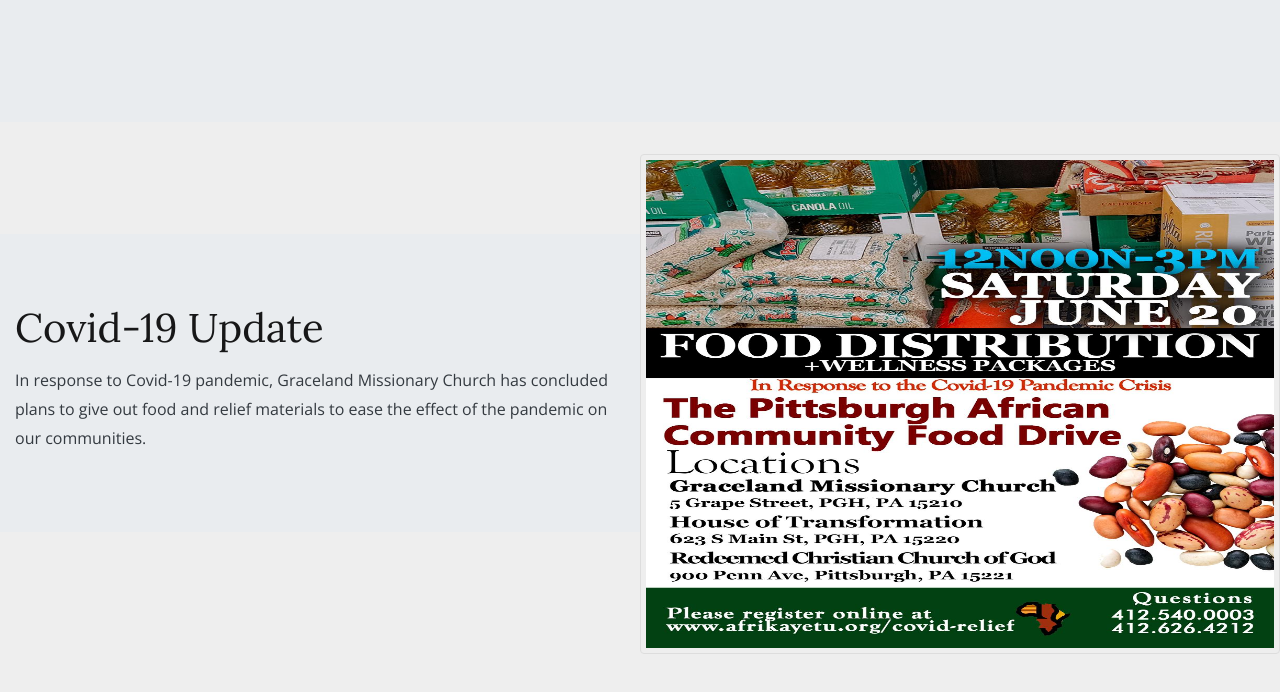
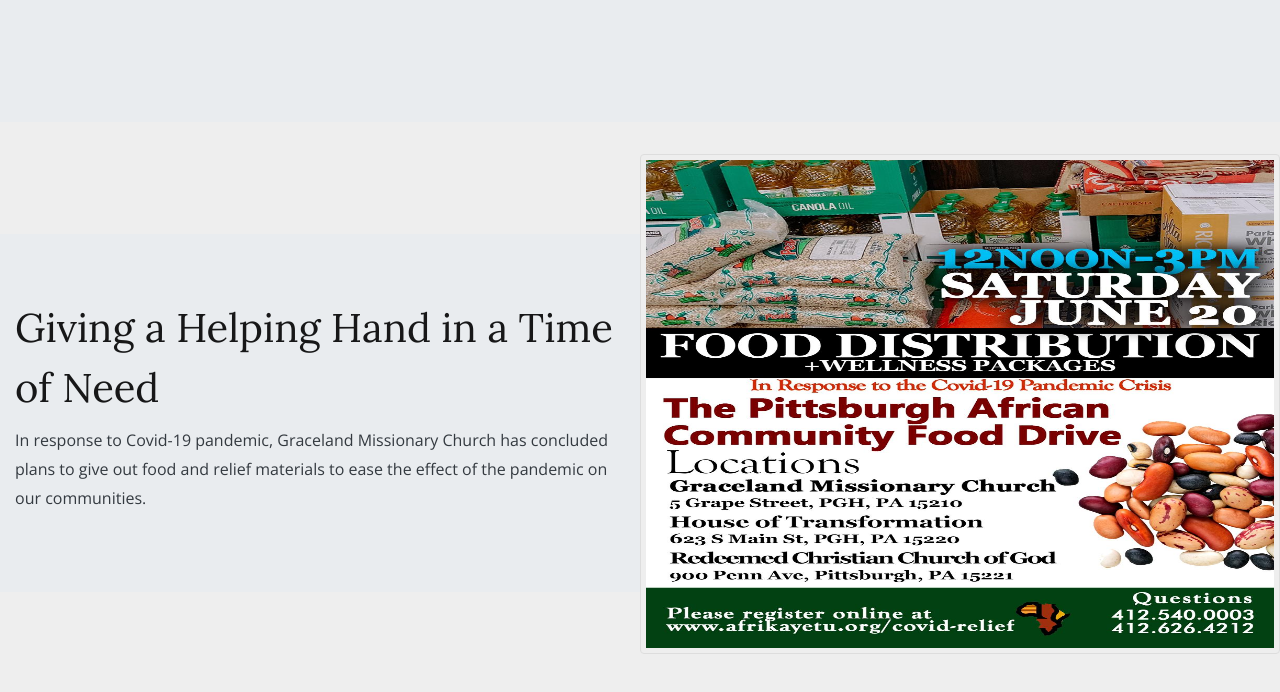
Before and after one commit to ojeolaayofe/gracelandwebsite, a plain HTML site: page index.html in a window 1280 px wide. Shown: the part 1004-1696 px from the top of the page. Drawn offline with nearby package versions, Linux system fonts and the light colour scheme; some packages are replaced by stand-ins of ours; a script that the page names is missing; files whose address does not match are found by name.

Commit message:
Update index.html

```diff
--- a/index.html
+++ b/index.html
@@ -279,7 +279,7 @@ padding-top: 80px;
     <div class="leftside">
         <div class="jumbotron jumbotron-fluid">
   <div class="container">
-    <h1>Covid-19 Update</h1>
+    <h1>Giving a Helping Hand in a Time of Need </h1>
     <p class="text-dark">In response to Covid-19 pandemic, Graceland Missionary Church has concluded plans to give out food and relief materials to ease the effect of the pandemic on our communities.</p>
   </div>
 </div>
```
